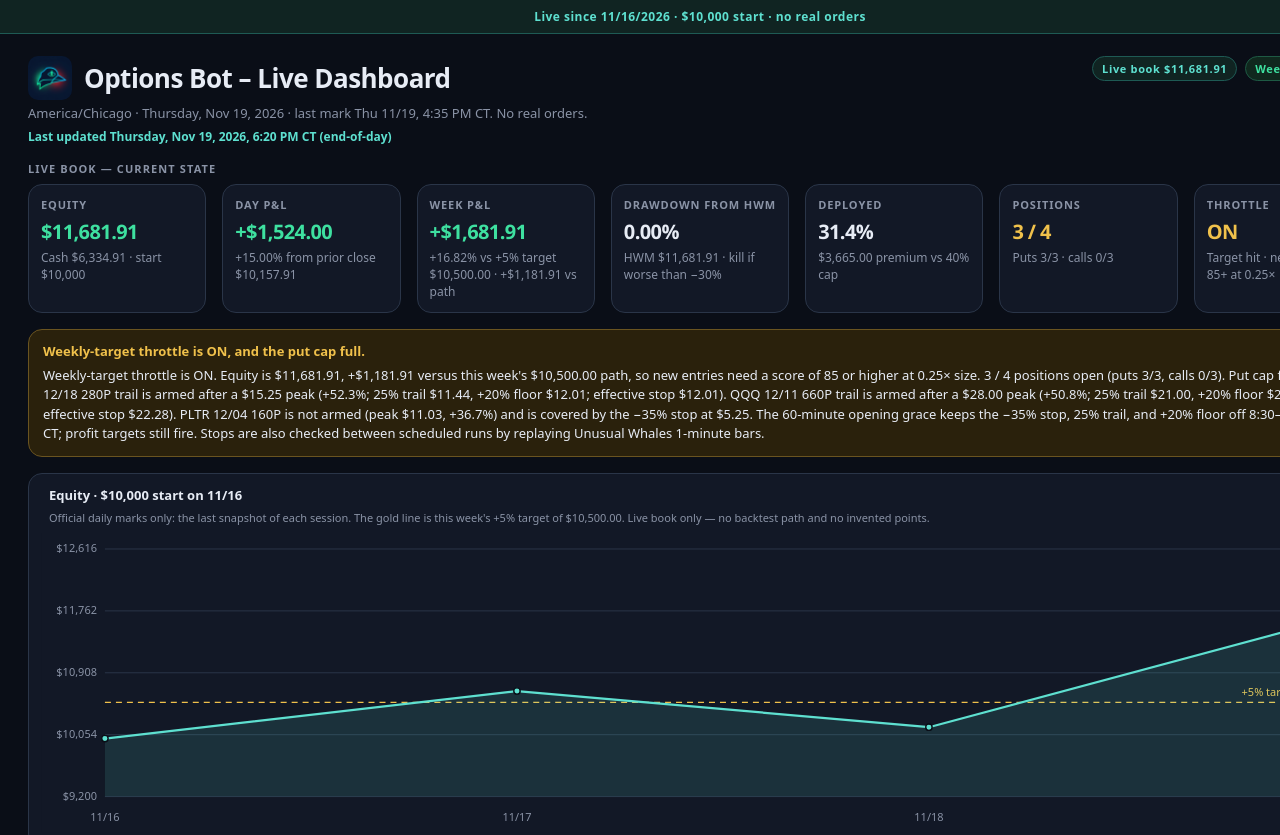
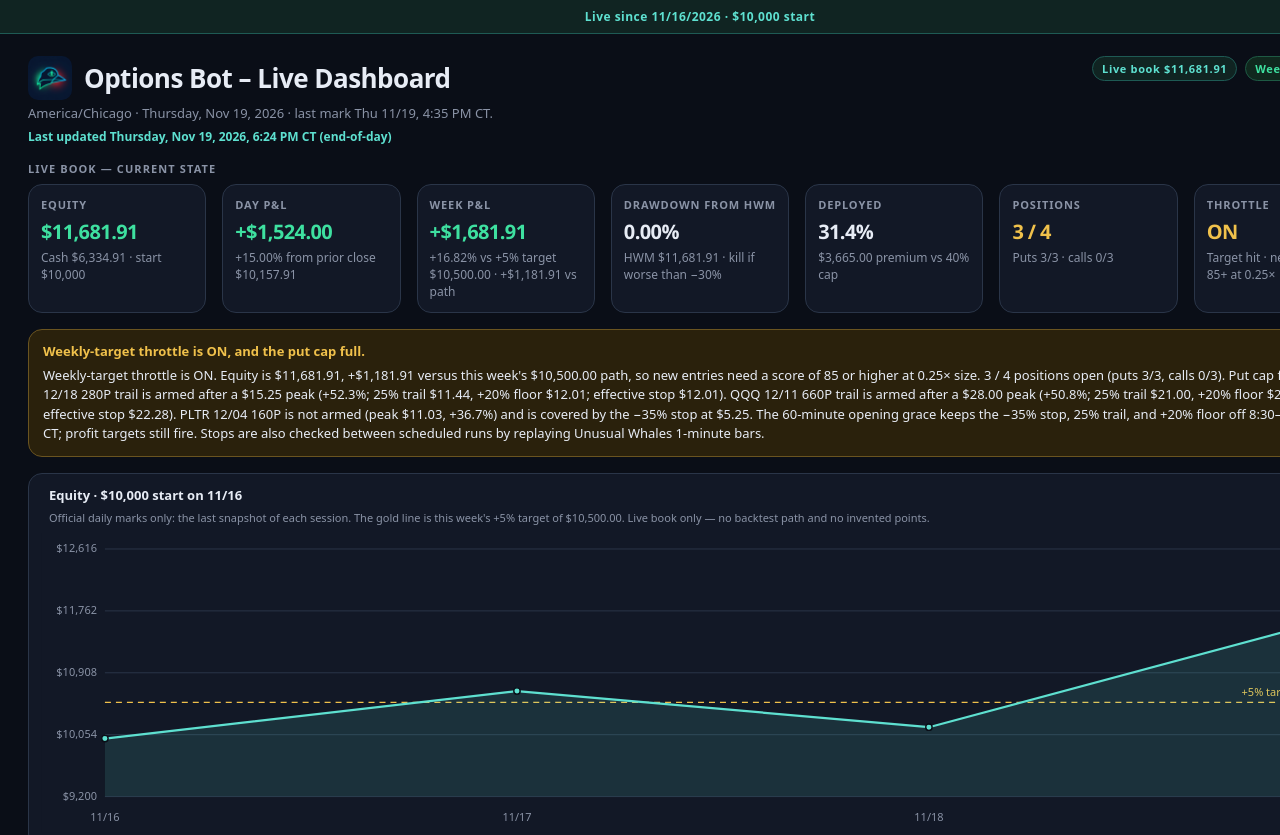
Before and after one commit to bird-ops-ai/options-dashboard, a plain HTML site: page index.html in a window 1280 px wide. Shown: the top 835 px of the page. Drawn offline with Linux system fonts and the light colour scheme.

Commit message:
Update end-of-day dashboard – Thursday, Nov 19, 2026, 6:24 PM CT

```diff
--- a/index.html
+++ b/index.html
@@ -10,7 +10,7 @@
 <meta name="apple-mobile-web-app-title" content="Options Bot"/>
 <link rel="icon" type="image/png" sizes="64x64" href="favicon.png"/>
 <link rel="apple-touch-icon" sizes="180x180" href="apple-touch-icon.png"/>
-<meta name="description" content="Options Bot live dashboard. No real orders. End-of-day snapshot."/>
+<meta name="description" content="Options Bot live dashboard. End-of-day snapshot."/>
 <title>Options Bot – Live Dashboard</title>
 <style>
 
@@ -160,7 +160,7 @@ tr.total td { border-bottom: 0; border-top: 1px solid #2A3548; font-weight: 650;
 </head>
 <body>
 <div class="page">
-  <div class="banner">Live since 11/16/2026 · $10,000 start · no real orders</div>
+  <div class="banner">Live since 11/16/2026 · $10,000 start</div>
   <div class="wrap">
     <div class="head">
       <div>
@@ -168,8 +168,8 @@ tr.total td { border-bottom: 0; border-top: 1px solid #2A3548; font-weight: 650;
           <img class="logo" src="apple-touch-icon.png" width="44" height="44" alt="Options Bot"/>
           <h1>Options Bot – Live Dashboard</h1>
         </div>
-        <div class="sub">America/Chicago · Thursday, Nov 19, 2026 · last mark Thu 11/19, 4:35 PM CT. No real orders.</div>
-        <div class="updated">Last updated Thursday, Nov 19, 2026, 6:20 PM CT (end-of-day)</div>
+        <div class="sub">America/Chicago · Thursday, Nov 19, 2026 · last mark Thu 11/19, 4:35 PM CT.</div>
+        <div class="updated">Last updated Thursday, Nov 19, 2026, 6:24 PM CT (end-of-day)</div>
       </div>
       <div class="pills">
         <span class="pill live">Live book $11,681.91</span>
@@ -235,7 +235,7 @@ tr.total td { border-bottom: 0; border-top: 1px solid #2A3548; font-weight: 650;
       </table></div>
     </div>
 
-    <div class="foot">Starting at $10,000.00 on 11/16. Buys fill at mid plus 25% of the spread; marks are the latest Robinhood mid at the end-of-day snapshot. A simulated exit would fill below mid. Official daily equity is the last snapshot of each session. This page is updated with the end-of-day report and does not show live quotes. No real orders are placed. Weight changes are not applied without approval and at least 20 finished trades. Snapshot as of Thursday, Nov 19, 2026, 6:20 PM CT (end-of-day). Official end-of-day snapshot. Quotes are not live; this page is updated with the end-of-day report.</div>
+    <div class="foot">Starting at $10,000.00 on 11/16. Buys fill at mid plus 25% of the spread; marks are the latest Robinhood mid at the end-of-day snapshot. A simulated exit would fill below mid. Official daily equity is the last snapshot of each session. This page is updated with the end-of-day report and does not show live quotes. Weight changes are not applied without approval and at least 20 finished trades. Snapshot as of Thursday, Nov 19, 2026, 6:24 PM CT (end-of-day). Official end-of-day snapshot. Quotes are not live; this page is updated with the end-of-day report.</div>
   </div>
 </div>
 <script>
```
